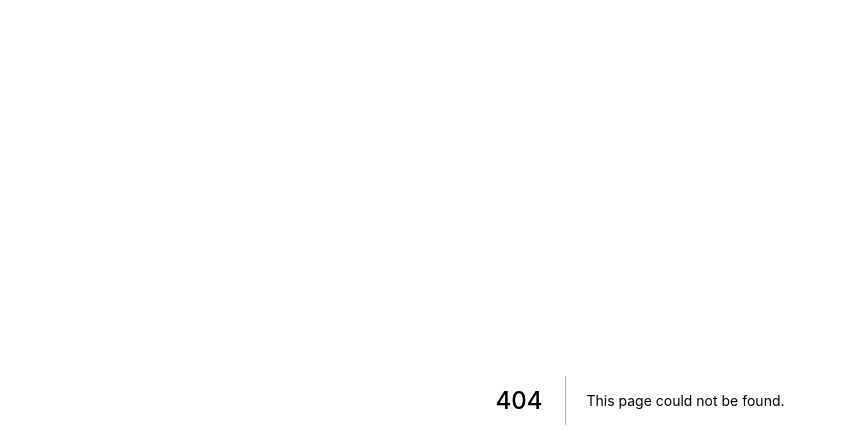
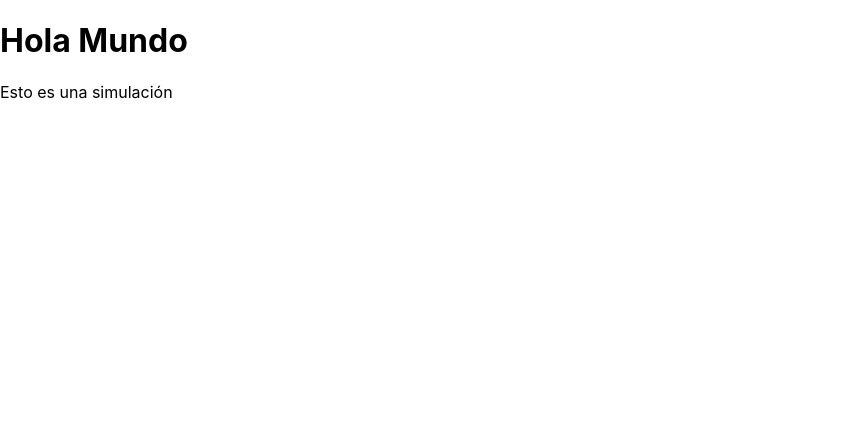
Before and after one commit to event-lens/frontend, a Next.js app: page /home in a window 1280 px wide. Before the commit this address had no page. Shown: the top 448 px of the page, without its empty margins (0-846 px from the left). Built offline with nearby package versions, Linux system fonts and the light colour scheme.

Commit message:
Linting with ESlint && Prettier

```diff
--- a/package.json
+++ b/package.json
@@ -17,6 +17,9 @@
     "@types/react": "17.0.15",
     "eslint": "7.31.0",
     "eslint-config-next": "11.0.1",
+    "eslint-config-prettier": "^8.3.0",
+    "eslint-plugin-prettier": "^3.4.0",
+    "prettier": "^2.3.2",
     "typescript": "4.3.5"
   }
 }
--- /dev/null
+++ b/pages/home.tsx
@@ -0,0 +1,10 @@
+const Home = () => {
+  return (
+    <div>
+      <h1>Hola Mundo</h1>
+      <p>Esto es una simulación</p>
+    </div>
+  );
+};
+
+export default Home;
```
Also changed, not shown: pages/index.tsx (+6 -6 lines), 2 other files (tests, documents, lock files or other folders).
